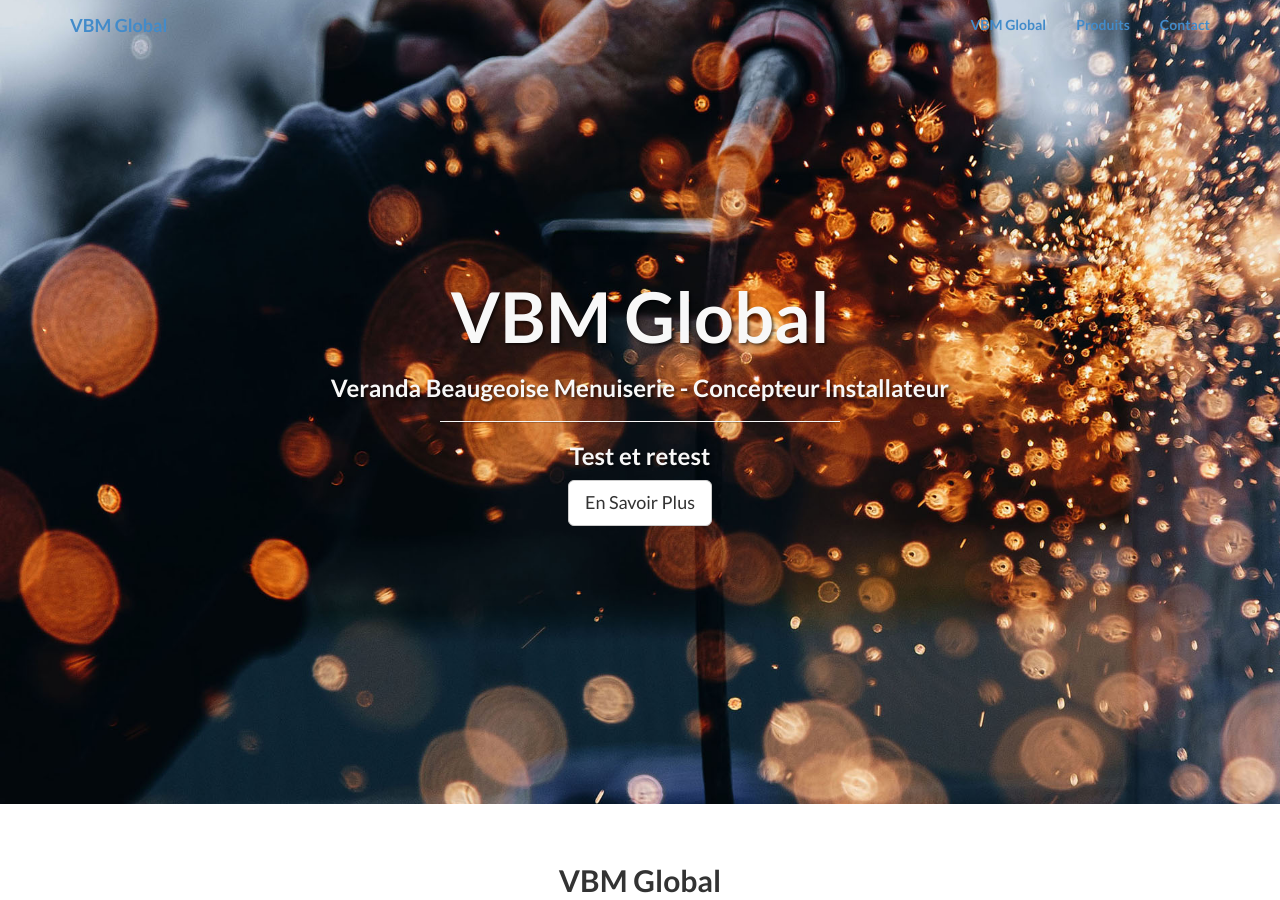
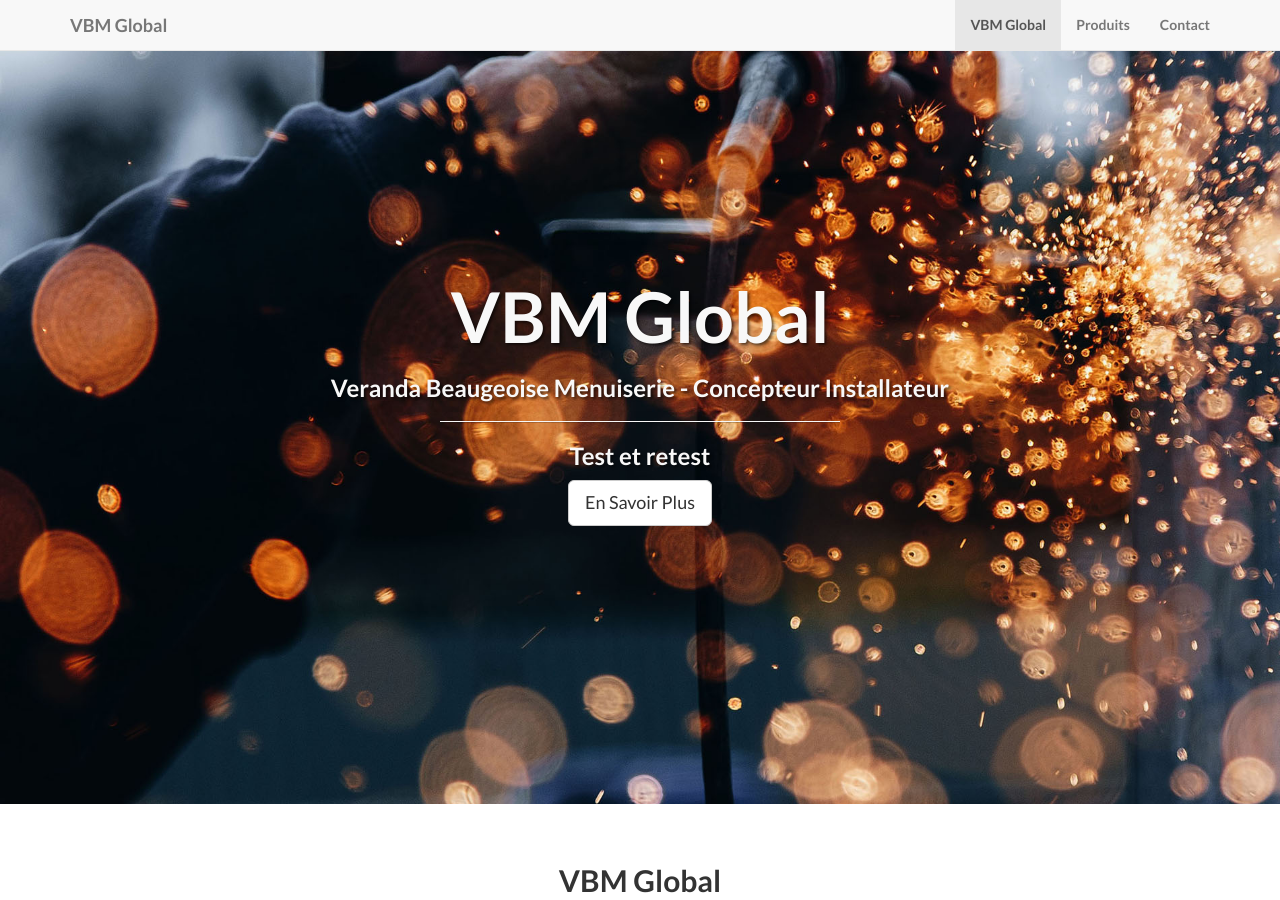
Before and after one commit to juanitito/vbm-landing, a Jekyll site: the page built from index.html, in a window 1280 px wide and 900 px high. Built offline with Jekyll 4.4.1, drawn with Linux system fonts in a browser that asks for light colours; nearby versions of some CDN libraries; library files that are not in the unit come from our copies.

Commit message:
Update header.html

```diff
--- a/_includes/header.html
+++ b/_includes/header.html
@@ -1,5 +1,5 @@
 <!-- Navigation -->
-<nav class="navbar navbar-dark bg-dark navbar-fixed-top" role="navigation">
+<nav class="navbar navbar-default bg-dark navbar-fixed-top" role="navigation">
     <div class="container">
         <!-- Brand and toggle get grouped for better mobile display -->
         <div class="navbar-header page-scroll">
@@ -45,7 +45,6 @@
             <h3>{{ page.subDesc }}</h3>
             <p></p>
             <p></p>
-            <p></p>
             <a href="#about" class="btn btn-default btn-lg">En Savoir Plus</a>
 					</div>
 				</div>
```
